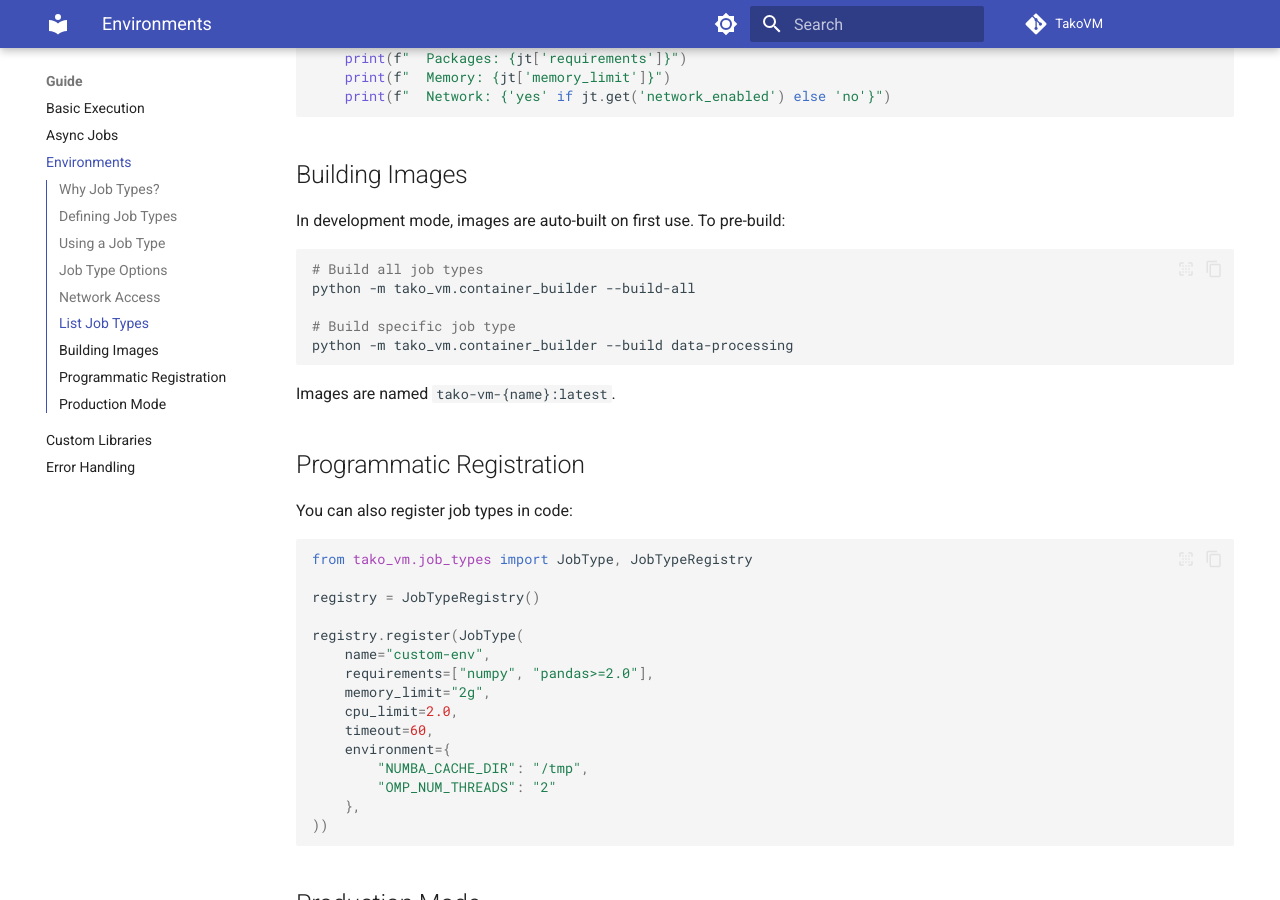
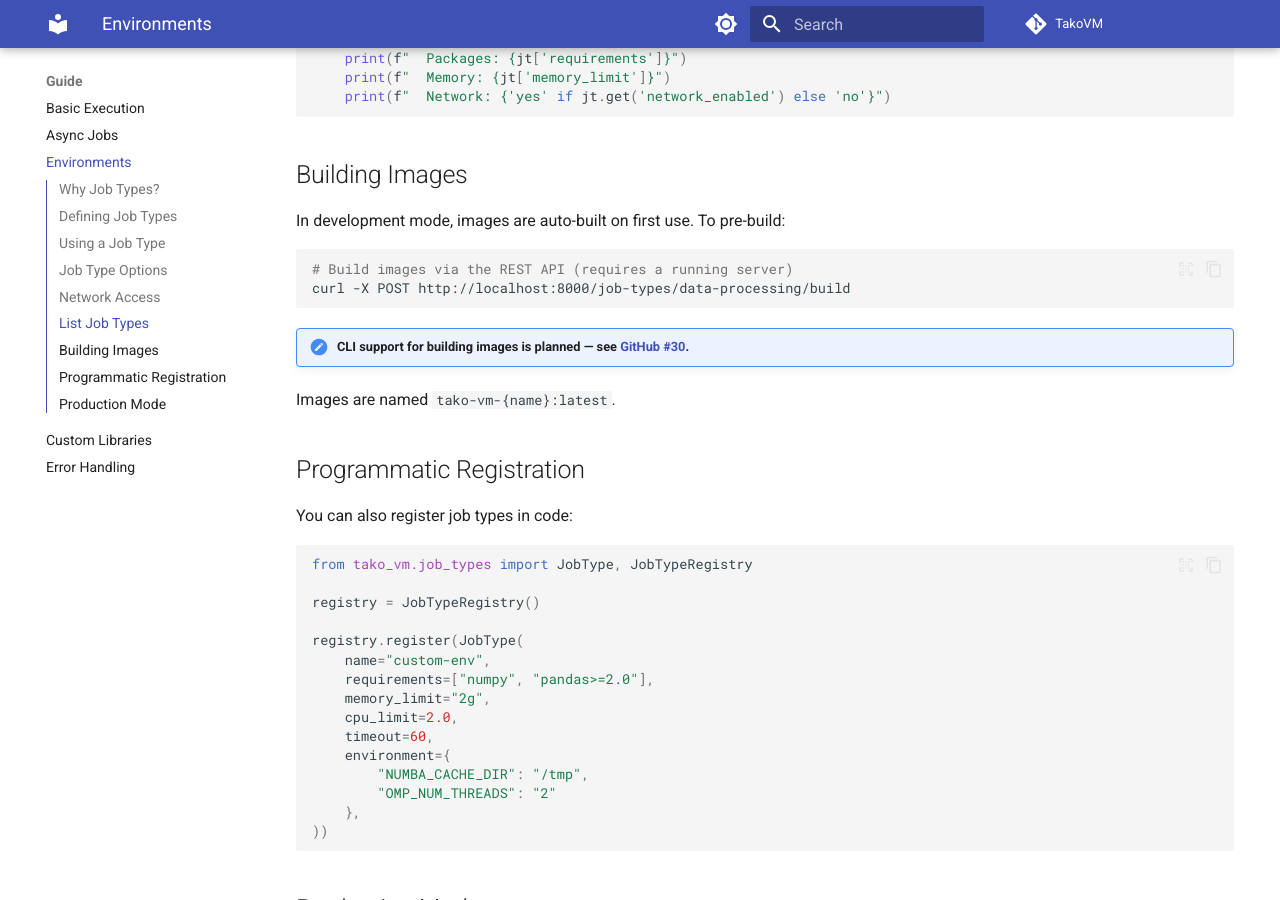
Before and after one commit to outerport/TakoVM, an MkDocs documentation site: the page built from docs/guide/environments.md, in a window 1280 px wide and 900 px high, scrolled down 2815 px. Built offline with MkDocs 1.6.1 and Material for MkDocs 9.7.7, drawn with Linux system fonts in a browser that asks for light colours; comment, search, counter and statistics services are not loaded.

Commit message:
fix docs audit issues: production_mode, gVisor defaults, non-existent CLI
- Fix production_mode: false → true in deploy quick-start script (closes #35)
- Fix gVisor incorrectly claimed as default in index.md, configuration.md,
  security.md — actual default is permissive mode with runc fallback (closes #36)
- Replace non-existent python -m CLI commands in production.md and
  environments.md with REST API references (closes #37)

Co-Authored-By: Claude Opus 4.6 <noreply@anthropic.com>

````diff
--- a/docs/guide/environments.md
+++ b/docs/guide/environments.md
@@ -122,12 +122,11 @@ for jt in response.json():
 In development mode, images are auto-built on first use. To pre-build:
 
 ```bash
-# Build all job types
-python -m tako_vm.container_builder --build-all
+# Build images via the REST API (requires a running server)
+curl -X POST http://localhost:8000/job-types/data-processing/build
+```
 
-# Build specific job type
-python -m tako_vm.container_builder --build data-processing
-```
+!!! note "CLI support for building images is planned — see [GitHub #30](https://github.com/las7/TakoVM/issues/30)."
 
 Images are named `tako-vm-{name}:latest`.
 
````
Also changed, not shown: docs/deployment/how-to-deploy.md (+1 -1 lines), docs/deployment/production.md (+4 -2 lines), docs/deployment/security.md (+1 -1 lines), docs/getting-started/configuration.md (+1 -1 lines), docs/index.md (+1 -1 lines).
